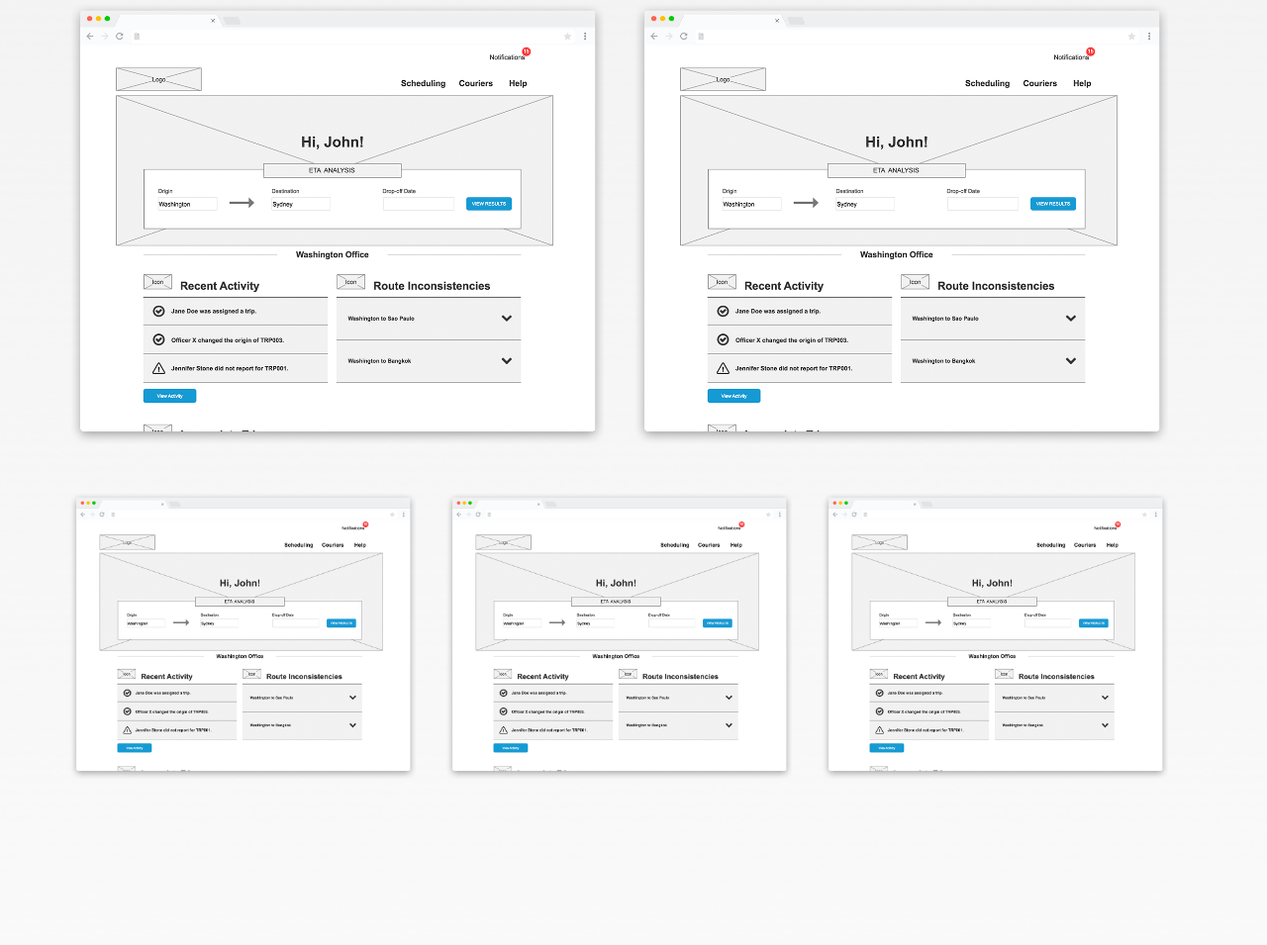
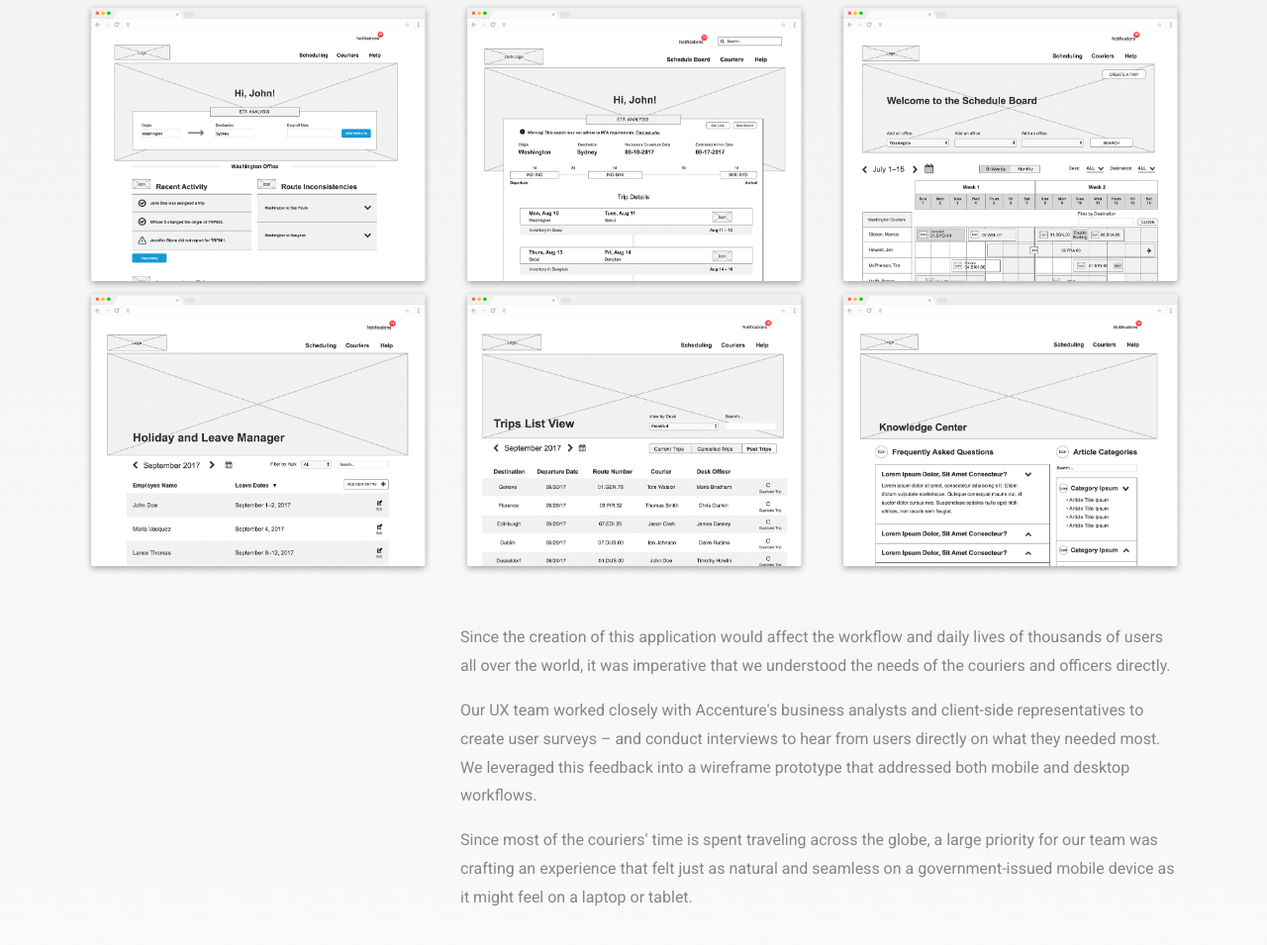
Before and after one commit to tylerberg/tylerberg.co, a plain HTML site: page accenture.html in a window 1280 px wide. Shown: the part 1675-2630 px from the top of the page at 99% size. Drawn offline with nearby package versions, Linux system fonts and the light colour scheme.

Commit message:
Adding more wireframe mockups to afs case study

```diff
--- a/accenture.html
+++ b/accenture.html
@@ -88,25 +88,35 @@
     </div>
 
     <div class="row mt50">
-      <div class="col-md-6 wf-screenshot-lg pl0">
-        <img src="images/afs-wf-home.png">
-      </div>
-      <div class="col-md-6 wf-screenshot-lg pl0">
-        <img src="images/afs-wf-home.png">
-    </div>
-
-    <div class="row mt50">
       <div class="col-md-4 wf-screenshot">
         <img src="images/afs-wf-home.png">
       </div>
       <div class="col-md-4 wf-screenshot">
-        <img src="images/afs-wf-home.png">
+        <img src="images/afs-eta.png">
       </div>
       <div class="col-md-4 wf-screenshot">
-        <img src="images/afs-wf-home.png">
+        <img src="images/afs-sb.png">
       </div>
+      <div class="col-md-4 wf-screenshot">
+        <img src="images/afs-leave.png">
+      </div>
+      <div class="col-md-4 wf-screenshot">
+        <img src="images/afs-trips.png">
+      </div>
+      <div class="col-md-4 wf-screenshot">
+        <img src="images/afs-kb.png">
+      </div>
+    </div>
 
+  <div class="row mt50">
+    <div class="col-md-8 offset-md-4 grey">
+      <p class="lg-line-sp">Since the creation of this application would affect the workflow and daily lives of thousands of users all over the world, it was imperative that we understood the needs of the couriers and officers directly. </p>
+      <p class="lg-line-sp">Our UX team worked closely with Accenture's business analysts and client-side representatives to create user surveys – and conduct interviews to hear from users directly on what they needed most. We leveraged this feedback into a wireframe prototype that addressed both mobile and desktop workflows.</p>
+      <p class="lg-line-sp">Since most of the couriers' time is spent traveling across the globe, a large priority for our team was crafting an experience that felt just as natural and seamless on a government-issued mobile device as it might feel on a laptop or tablet. </p>
     </div>
+  </div>
+
+
   </div>
 </div>
 
```
Also changed, not shown: images/afs-eta.png (added), images/afs-kb.png (added), images/afs-leave.png (added), images/afs-sb.png (added), images/afs-trips.png (added).
